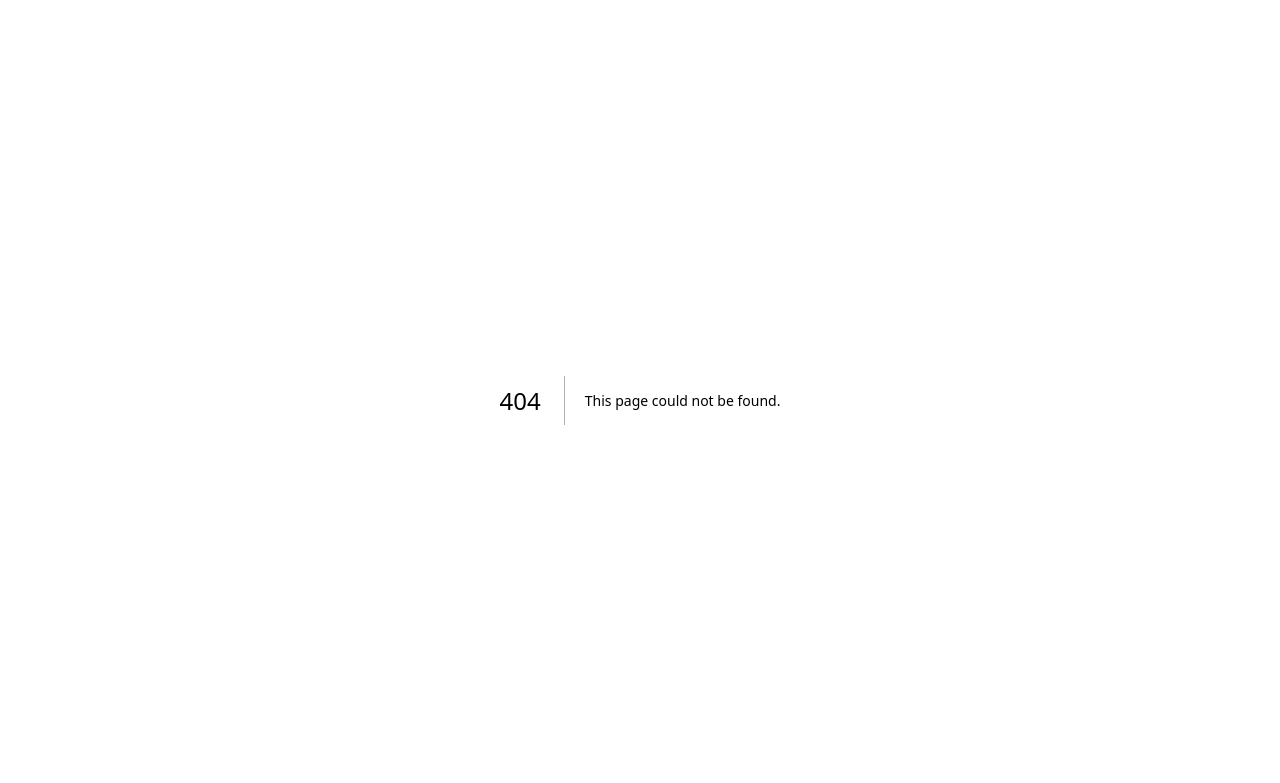
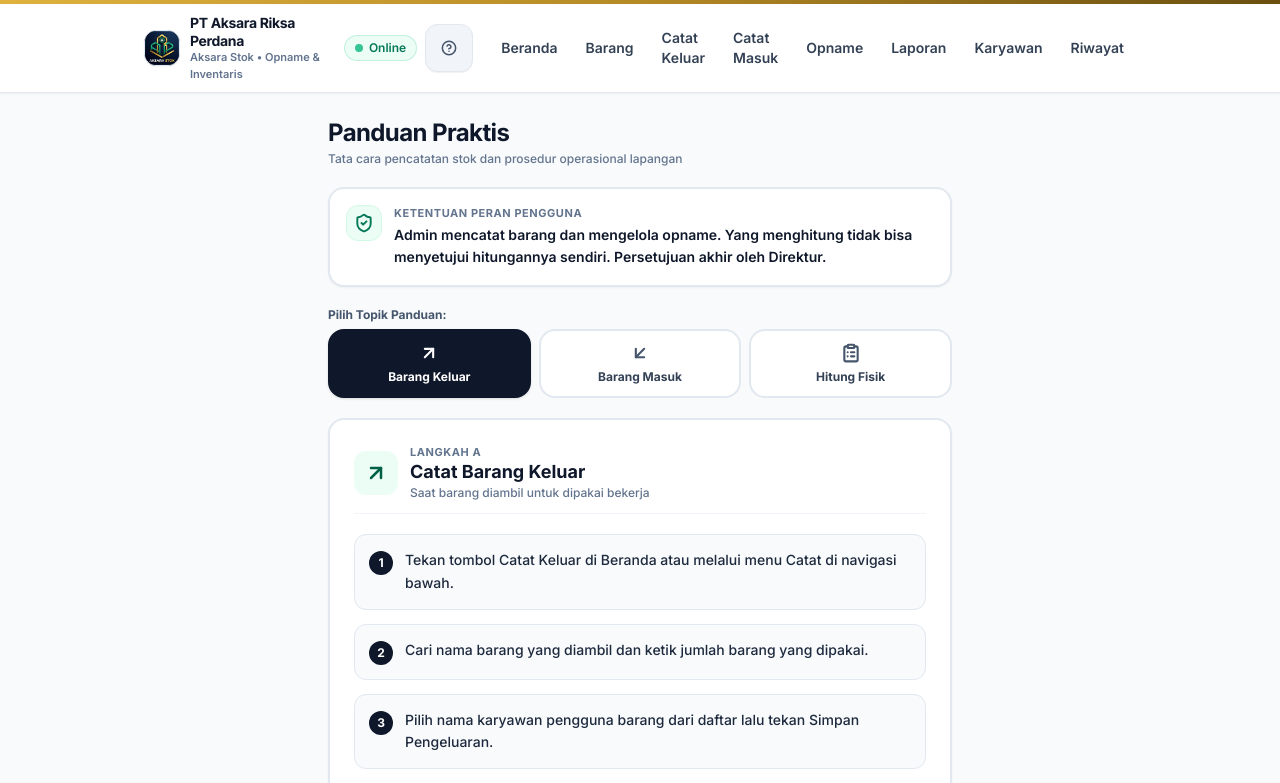
Before and after one commit to zulfanrab/Aksara-Stok, a Next.js app: page /panduan in a window 1280 px wide. Before the commit this address had no page. Shown: the top 783 px of the page. Built offline with nearby package versions, Linux system fonts and the light colour scheme.

Commit message:
feat(panduan): buat halaman panduan /panduan dengan 3 topik tombol langkah ringkas

```diff
--- /dev/null
+++ b/src/app/panduan/PanduanClient.tsx
@@ -0,0 +1,261 @@
+"use client";
+
+import { useState } from "react";
+import Link from "next/link";
+import {
+  ArrowUpRight,
+  ArrowDownLeft,
+  ClipboardList,
+  ChevronRight,
+  ShieldCheck,
+  CheckCircle2,
+  Info,
+} from "lucide-react";
+import { cn } from "@/lib/utils";
+
+type TopicId = "keluar" | "masuk" | "opname";
+
+interface TopicData {
+  id: TopicId;
+  title: string;
+  subtitle: string;
+  icon: typeof ArrowUpRight;
+  badge: string;
+  colorClass: {
+    bg: string;
+    border: string;
+    text: string;
+    activeBg: string;
+  };
+  link: {
+    href: string;
+    label: string;
+  };
+  steps: {
+    num: number;
+    text: string;
+    subtext?: string;
+  }[];
+}
+
+const TOPICS: TopicData[] = [
+  {
+    id: "keluar",
+    title: "Catat Barang Keluar",
+    subtitle: "Saat barang diambil untuk dipakai bekerja",
+    icon: ArrowUpRight,
+    badge: "Langkah A",
+    colorClass: {
+      bg: "bg-emerald-50",
+      border: "border-emerald-200",
+      text: "text-emerald-800",
+      activeBg: "bg-emerald-600 text-white",
+    },
+    link: {
+      href: "/keluar",
+      label: "Buka Form Catat Keluar",
+    },
+    steps: [
+      {
+        num: 1,
+        text: "Tekan tombol Catat Keluar di Beranda atau melalui menu Catat di navigasi bawah.",
+      },
+      {
+        num: 2,
+        text: "Cari nama barang yang diambil dan ketik jumlah barang yang dipakai.",
+      },
+      {
+        num: 3,
+        text: "Pilih nama karyawan pengguna barang dari daftar lalu tekan Simpan Pengeluaran.",
+      },
+      {
+        num: 4,
+        text: "Jika salah mencatat jangan diedit, buat transaksi Koreksi di menu Riwayat dengan menyertakan alasan yang jelas.",
+      },
+    ],
+  },
+  {
+    id: "masuk",
+    title: "Catat Barang Masuk",
+    subtitle: "Saat menerima pembelian barang baru dari supplier",
+    icon: ArrowDownLeft,
+    badge: "Langkah B",
+    colorClass: {
+      bg: "bg-blue-50",
+      border: "border-blue-200",
+      text: "text-blue-800",
+      activeBg: "bg-blue-600 text-white",
+    },
+    link: {
+      href: "/masuk",
+      label: "Buka Form Catat Masuk",
+    },
+    steps: [
+      {
+        num: 1,
+        text: "Tekan tombol Catat Masuk di Beranda atau melalui menu Catat di navigasi bawah.",
+      },
+      {
+        num: 2,
+        text: "Cari barang yang diterima dan isi jumlah sesuai kemasan beli; aplikasi akan otomatis mengonversinya ke satuan pakai gudang.",
+      },
+      {
+        num: 3,
+        text: "Isi harga satuan pembelian serta nama supplier lalu tekan Simpan Penerimaan.",
+      },
+    ],
+  },
+  {
+    id: "opname",
+    title: "Hitung Fisik (Opname)",
+    subtitle: "Pemeriksaan berkala stok fisik di rak dan gudang",
+    icon: ClipboardList,
+    badge: "Langkah C",
+    colorClass: {
+      bg: "bg-amber-50",
+      border: "border-amber-200",
+      text: "text-amber-900",
+      activeBg: "bg-amber-600 text-white",
+    },
+    link: {
+      href: "/opname",
+      label: "Buka Menu Stock Opname",
+    },
+    steps: [
+      {
+        num: 1,
+        text: "Buka menu Opname lalu tekan Lanjutkan Hitung atau Mulai Opname Baru.",
+      },
+      {
+        num: 2,
+        text: "Hitung barang nyata di rak dan isi angkanya; angka stok catatan sistem sengaja tidak ditampilkan agar hitungan murni objektif.",
+      },
+      {
+        num: 3,
+        text: "Jika ditemukan selisih besar, lakukan hitung ulang oleh petugas yang berbeda lalu isi alasan selisihnya.",
+      },
+      {
+        num: 4,
+        text: "Kirim hasil hitung ke penyetuju (orang lain yang bukan petugas penghitung) untuk persetujuan Direktur dan pembukuan resmi.",
+      },
+    ],
+  },
+];
+
+export function PanduanClient() {
+  const [activeTopicId, setActiveTopicId] = useState<TopicId>("keluar");
+
+  const activeTopic = TOPICS.find((t) => t.id === activeTopicId) || TOPICS[0];
+  const IconComponent = activeTopic.icon;
+
+  return (
+    <div className="space-y-5">
+      {/* Header Halaman */}
+      <div>
+        <h1 className="text-xl sm:text-2xl font-bold text-slate-900 tracking-tight">
+          Panduan Praktis
+        </h1>
+        <p className="text-xs text-slate-500 font-medium mt-0.5">
+          Tata cara pencatatan stok dan prosedur operasional lapangan
+        </p>
+      </div>
+
+      {/* Satu Kalimat Pembagian Peran di Bagian Atas Sesuai Butir 4 */}
+      <div className="p-4 rounded-2xl bg-white border-2 border-slate-200 shadow-xs flex items-start gap-3">
+        <div className="w-9 h-9 rounded-xl bg-emerald-50 text-emerald-700 flex items-center justify-center shrink-0 border border-emerald-100">
+          <ShieldCheck className="w-5 h-5 stroke-[2.3]" />
+        </div>
+        <div>
+          <span className="text-[11px] font-bold uppercase tracking-wider text-slate-500 block">
+            Ketentuan Peran Pengguna
+          </span>
+          <p className="text-xs sm:text-sm font-semibold text-slate-900 mt-0.5 leading-relaxed">
+            Admin mencatat barang dan mengelola opname. Yang menghitung tidak bisa menyetujui hitungannya sendiri. Persetujuan akhir oleh Direktur.
+          </p>
+        </div>
+      </div>
+
+      {/* DAFTAR ISI BERUPA TOMBOL (BUKAN TEKS PANJANG) */}
+      <div className="space-y-1.5">
+        <label className="text-xs font-bold text-slate-600 block">
+          Pilih Topik Panduan:
+        </label>
+        <div className="grid grid-cols-3 gap-2">
+          {TOPICS.map((topic) => {
+            const isSelected = topic.id === activeTopicId;
+            const TopicIcon = topic.icon;
+            return (
+              <button
+                key={topic.id}
+                type="button"
+                onClick={() => setActiveTopicId(topic.id)}
+                className={cn(
+                  "p-3 rounded-2xl border-2 text-center transition-all touch-target flex flex-col items-center justify-center gap-1.5 min-h-[72px]",
+                  isSelected
+                    ? "bg-slate-900 border-slate-900 text-white shadow-sm"
+                    : "bg-white border-slate-200 text-slate-700 hover:border-slate-300 hover:bg-slate-50"
+                )}
+              >
+                <TopicIcon className={cn("w-5 h-5 stroke-[2.5]", isSelected ? "text-white" : "text-slate-600")} />
+                <span className="text-xs font-bold leading-tight block">
+                  {topic.id === "keluar" ? "Barang Keluar" : topic.id === "masuk" ? "Barang Masuk" : "Hitung Fisik"}
+                </span>
+              </button>
+            );
+          })}
+        </div>
+      </div>
+
+      {/* KARTU TOPIK AKTIF DENGAN LANGKAH BERNOMOR (MAKSIMAL 1 KALIMAT PER LANGKAH) */}
+      <div className="bg-white rounded-2xl p-5 sm:p-6 border-2 border-slate-200 shadow-xs space-y-5 animate-in fade-in duration-150">
+        {/* Header Topik */}
+        <div className="flex items-center gap-3 pb-3 border-b border-slate-100">
+          <div className={cn("w-11 h-11 rounded-xl flex items-center justify-center shrink-0", activeTopic.colorClass.bg)}>
+            <IconComponent className={cn("w-6 h-6 stroke-[2.5]", activeTopic.colorClass.text)} />
+          </div>
+          <div>
+            <div className="flex items-center gap-2">
+              <span className="text-[11px] font-bold text-slate-500 uppercase tracking-wider">
+                {activeTopic.badge}
+              </span>
+            </div>
+            <h2 className="text-base sm:text-lg font-bold text-slate-900 leading-tight">
+              {activeTopic.title}
+            </h2>
+            <p className="text-xs text-slate-500 font-medium mt-0.5">
+              {activeTopic.subtitle}
+            </p>
+          </div>
+        </div>
+
+        {/* Daftar Langkah Bernomor */}
+        <div className="space-y-3.5">
+          {activeTopic.steps.map((step) => (
+            <div
+              key={step.num}
+              className="flex items-start gap-3 p-3.5 rounded-xl bg-slate-50 border border-slate-200"
+            >
+              <span className="w-6 h-6 rounded-full bg-slate-900 text-white text-xs font-bold flex items-center justify-center shrink-0 mt-0.5">
+                {step.num}
+              </span>
+              <p className="text-xs sm:text-sm font-medium text-slate-800 leading-relaxed">
+                {step.text}
+              </p>
+            </div>
+          ))}
+        </div>
+
+        {/* Tombol Aksi Langsung ke Halaman Fitur */}
+        <div className="pt-2">
+          <Link
+            href={activeTopic.link.href}
+            className="w-full min-h-[52px] py-3 px-4 rounded-xl bg-emerald-600 hover:bg-emerald-700 text-white font-bold text-xs sm:text-sm shadow-xs touch-target flex items-center justify-center gap-2 active:scale-98 transition-all"
+          >
+            <span>{activeTopic.link.label}</span>
+            <ChevronRight className="w-4 h-4" />
+          </Link>
+        </div>
+      </div>
+    </div>
+  );
+}
--- /dev/null
+++ b/src/app/panduan/page.tsx
@@ -0,0 +1,20 @@
+import { Navbar } from "@/components/layout/Navbar";
+import { BottomNav } from "@/components/layout/BottomNav";
+import { PanduanClient } from "./PanduanClient";
+
+export const metadata = {
+  title: "Panduan Penggunaan | PT Aksara Riksa Perdana",
+  description: "Panduan praktis langkah demi langkah pencatatan stok dan opname fisik",
+};
+
+export default function PanduanPage() {
+  return (
+    <div className="min-h-screen bg-[var(--bg-canvas)] text-slate-800 flex flex-col">
+      <Navbar />
+      <main className="flex-1 max-w-2xl w-full mx-auto p-4 sm:p-6 pb-24 md:pb-12">
+        <PanduanClient />
+      </main>
+      <BottomNav />
+    </div>
+  );
+}
```
